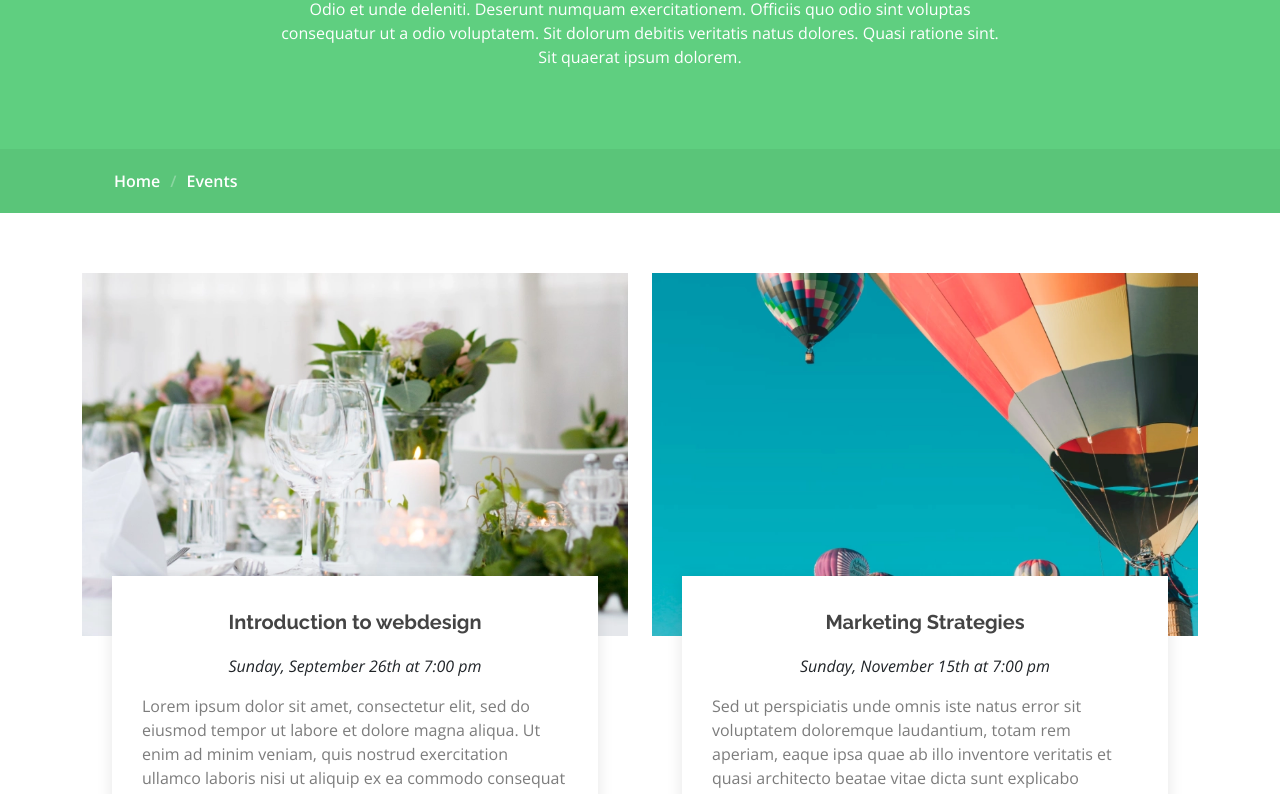
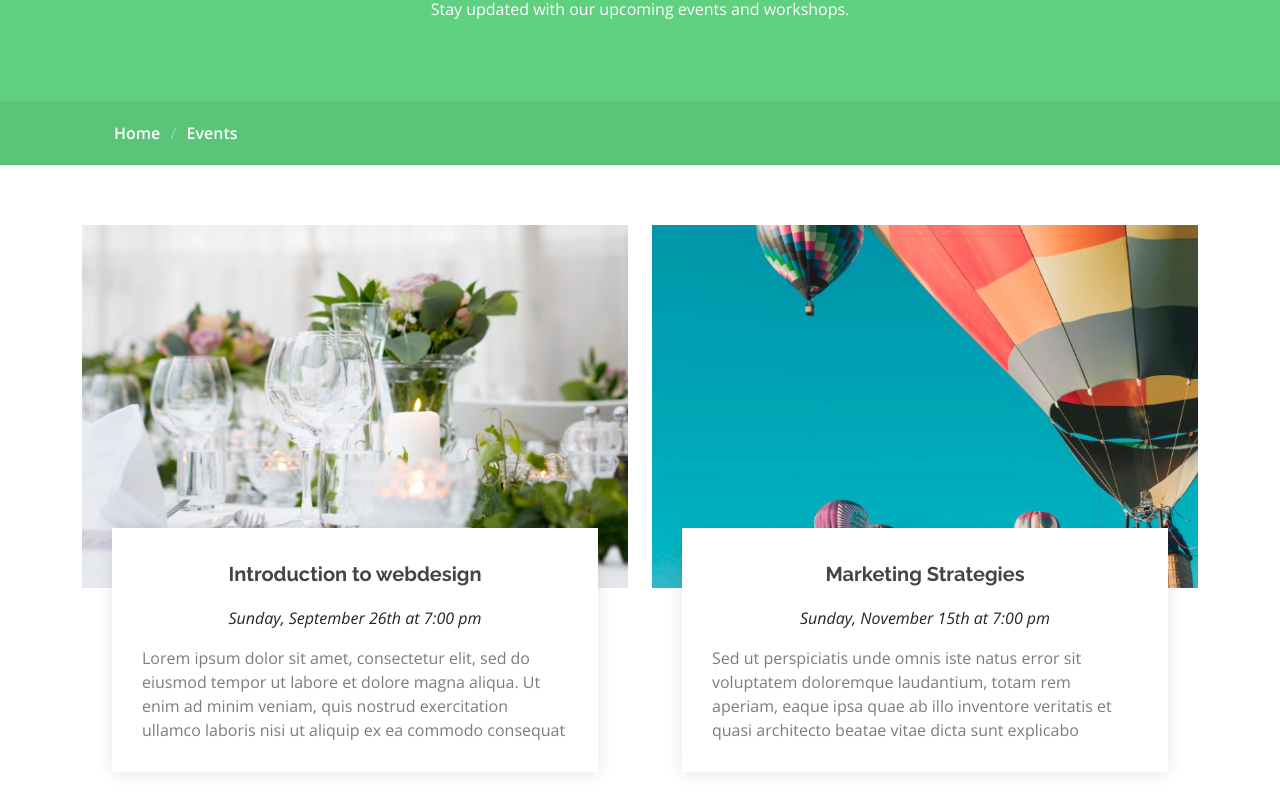
Before and after one commit to CayaKertCharls/caya-project-2, a plain HTML site: page events.html in a window 1280 px wide. Shown: the part 228-1022 px from the top of the page. Drawn offline with nearby package versions, Linux system fonts and the light colour scheme.

Commit message:
event TBA

```diff
--- a/events.html
+++ b/events.html
@@ -91,7 +91,7 @@
           <div class="row d-flex justify-content-center text-center">
             <div class="col-lg-8">
               <h1>Events</h1>
-              <p class="mb-0">Odio et unde deleniti. Deserunt numquam exercitationem. Officiis quo odio sint voluptas consequatur ut a odio voluptatem. Sit dolorum debitis veritatis natus dolores. Quasi ratione sint. Sit quaerat ipsum dolorem.</p>
+              <p class="mb-0">Stay updated with our upcoming events and workshops.</p>
             </div>
           </div>
         </div>
```
